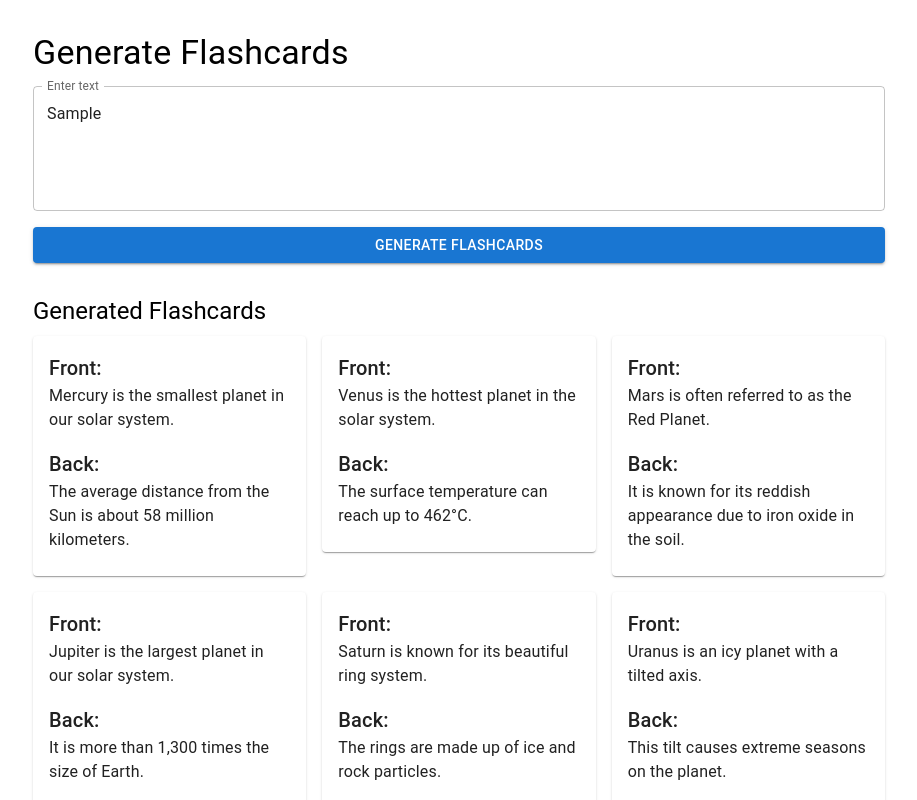
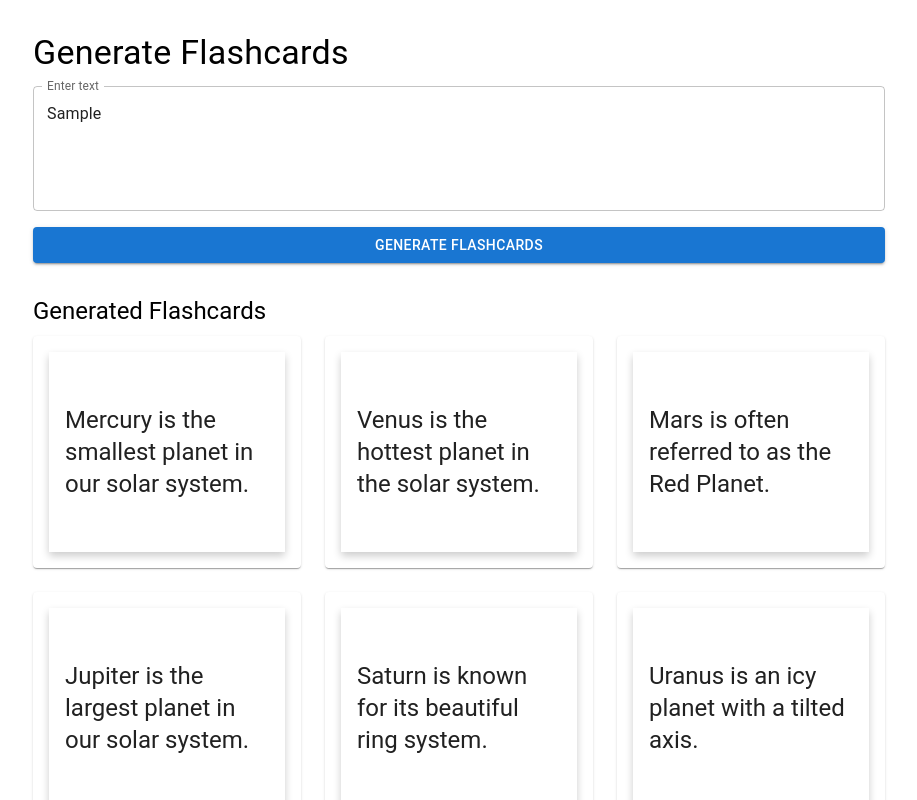
Before and after one commit to Sunny-Shakya-ss7/flashcard-saas, a Next.js app: page /generate in a window 1280 px wide. Both pictures are taken after typing "Sample" into the empty fields and a click on the button "GENERATE FLASHCARDS". Shown: the top 800 px of the page, without its empty margins (181-1098 px from the left). Built offline with nearby package versions, Linux system fonts and the light colour scheme; no server answers.

Commit message:
flashcard rotate animation

```diff
--- a/app/generate/page.js
+++ b/app/generate/page.js
@@ -6,6 +6,7 @@ import {
   Box,
   Button,
   Card,
+  CardActionArea,
   CardContent,
   Container,
   Dialog,
@@ -24,6 +25,7 @@ export default function Generate() {
   const { isLoaded, isSignedIn, user } = useUser();
 
   const [flashcards, setFlashcards] = useState([]);
+  const [flipped, setFlipped] = useState([]);
   const [text, setText] = useState("");
   const [setName, setSetName] = useState("");
   const [dialogOpen, setDialogOpen] = useState(false);
@@ -56,6 +58,13 @@ export default function Generate() {
       console.error("Error generating flashcards:", error);
       alert("An error occurred while generating flashcards. Please try again.");
     }
+  };
+
+  const handleCardClick = (id) => {
+    setFlipped((prev) => ({
+      ...prev,
+      [id]: !prev[id],
+    }));
   };
 
   const saveFlashcards = async () => {
@@ -126,18 +135,61 @@ export default function Generate() {
           <Typography variant="h5" component="h2" gutterBottom>
             Generated Flashcards
           </Typography>
-          <Grid container spacing={2}>
+          <Grid container spacing={3}>
             {flashcards.map((flashcard, index) => (
               <Grid item xs={12} sm={6} md={4} key={index}>
                 <Card>
-                  <CardContent>
-                    <Typography variant="h6">Front:</Typography>
-                    <Typography>{flashcard.front}</Typography>
-                    <Typography variant="h6" sx={{ mt: 2 }}>
-                      Back:
-                    </Typography>
-                    <Typography>{flashcard.back}</Typography>
-                  </CardContent>
+                  <CardActionArea
+                    onClick={() => {
+                      handleCardClick(index);
+                    }}
+                  >
+                    <CardContent>
+                      <Box
+                        sx={{
+                          perspective: "1000px",
+                          "& > div": {
+                            transition: "transform 0.6s",
+                            transformStyle: "preserve-3d",
+                            position: "relative",
+                            width: "100%",
+                            height: "200px",
+                            boxShadow: "0 4px 8px 0 rgba(0,0,0,0.2)",
+                            transform: flipped[index]
+                              ? "rotateY(180deg)"
+                              : "rotateY(0deg)",
+                          },
+                          "& > div > div": {
+                            position: "absolute",
+                            width: "100%",
+                            height: "100%",
+                            backfaceVisibility: "hidden", // Ensure the back face is hidden
+                            display: "flex",
+                            justifyContent: "center",
+                            alignItems: "center",
+                            padding: 2,
+                            boxSizing: "border-box",
+                          },
+                          "& > div > div:nth-of-type(2)": {
+                            transform: "rotateY(180deg)", // Rotate the back face by 180deg
+                          },
+                        }}
+                      >
+                        <div>
+                          <div>
+                            <Typography variant="h5" component="div">
+                              {flashcard.front}
+                            </Typography>
+                          </div>
+                          <div>
+                            <Typography variant="h5" component="div">
+                              {flashcard.back}
+                            </Typography>
+                          </div>
+                        </div>
+                      </Box>
+                    </CardContent>
+                  </CardActionArea>
                 </Card>
               </Grid>
             ))}
```
